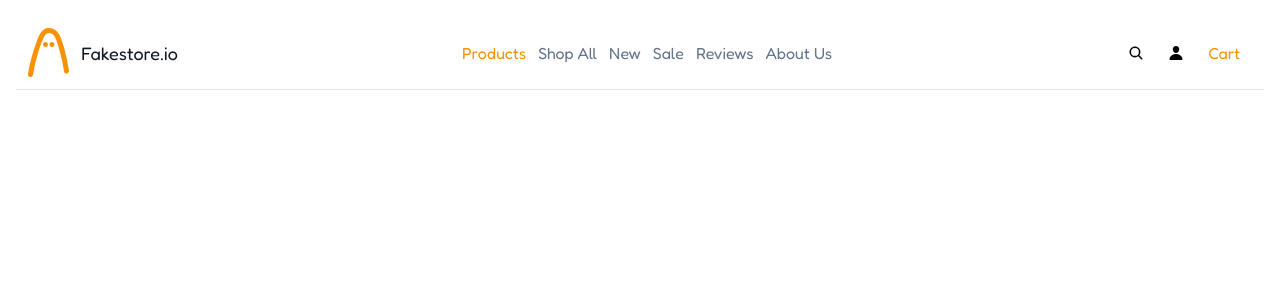
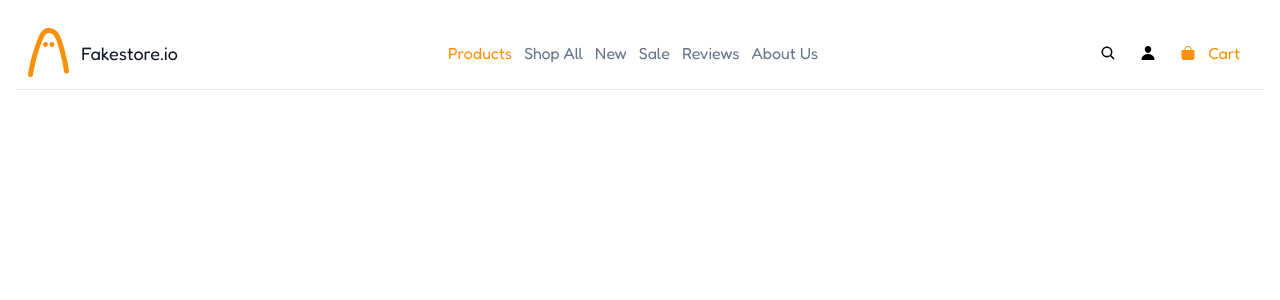
Before and after one commit to jhonsfranky17/FakeStore, a React (Create React App) app: page /products in a window 1280 px wide. Shown: the top 300 px of the page. Built offline with nearby package versions, Linux system fonts and the light colour scheme.

Commit message:
Refactor: Change icon prop to startIcon prop to align with changed Button props

```diff
--- a/src/components/Navbar.jsx
+++ b/src/components/Navbar.jsx
@@ -40,7 +40,7 @@ const Navbar = () => {
         <IconButton>
           <IoPerson />
         </IconButton>
-        <Button icon={<IoBag />} variant="text">
+        <Button startIcon={<IoBag />} variant="text">
           Cart
         </Button>
       </div>
```
